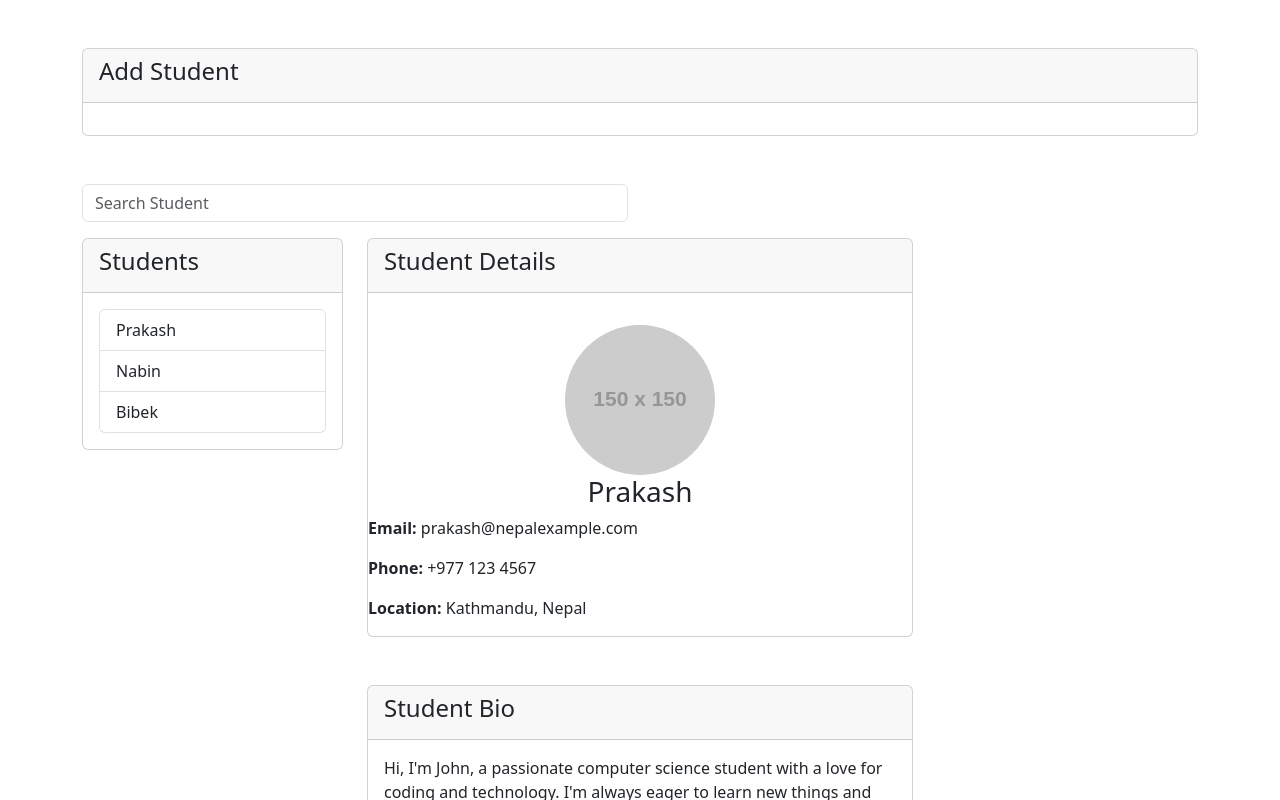
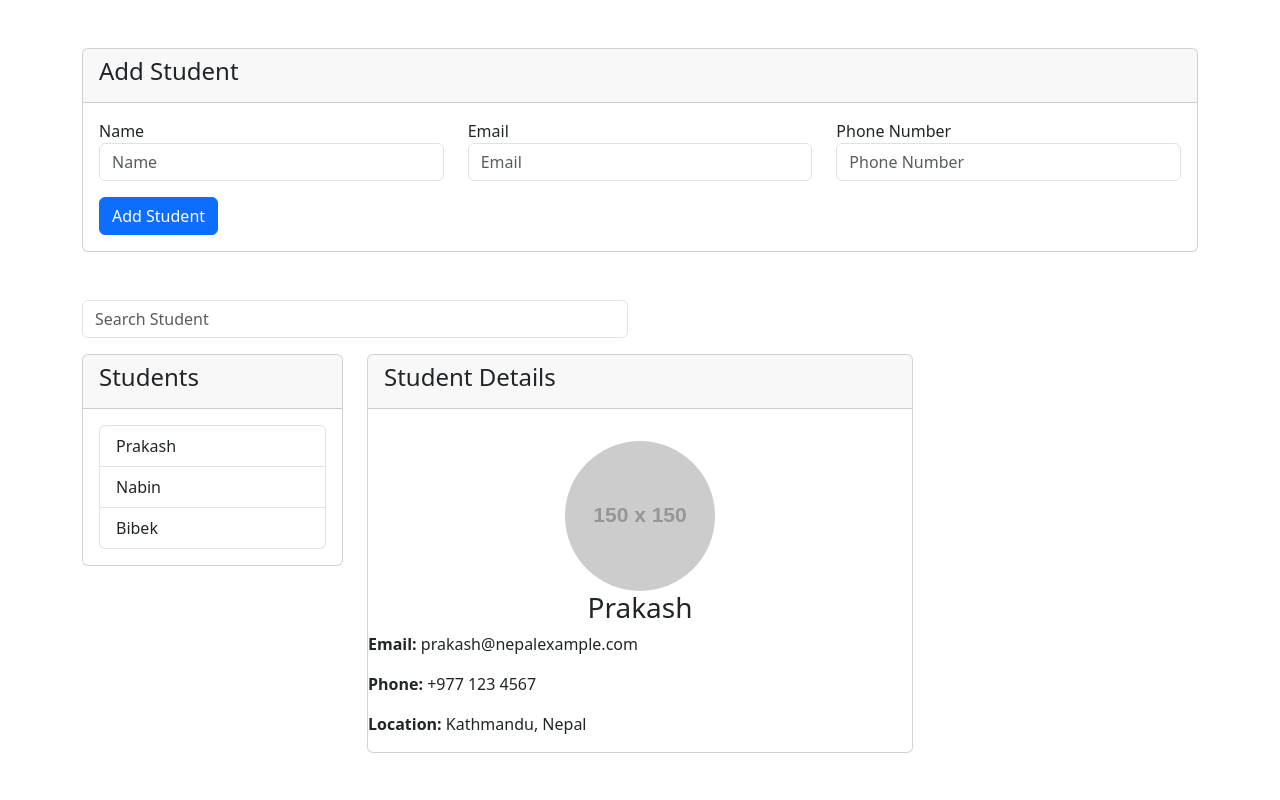
Before and after one commit to dinesh048/Student_Profile, a React (Vite) app: page / in a window 1280 px wide. Shown: the top 800 px of the page. Built offline with nearby package versions, Linux system fonts and the light colour scheme.

Commit message:
core: add form for add user

```diff
--- a/src/components/Student.jsx
+++ b/src/components/Student.jsx
@@ -60,6 +60,21 @@ function Student() {
   const showUserDetails = (user) => {
     setSelectedUser(user);
   };
+  const addUser = (e) => {
+    e.preventDefault();
+
+    const userData =  new FormData(e.target);
+    console.log('userData',userData);
+    console.log(userData.get('name'));
+    let newUser = {
+      name: userData.get('name'),
+      email: userData.get('email'),
+      phone: userData.get('phone')
+    }
+    usersList.push(newUser);
+    setUsers(usersList);
+    e.target.reset();
+  }
 
 
 
@@ -72,6 +87,23 @@ function Student() {
                     <h4> Add Student</h4>
                 </div>
                 <div className='card-body'>
+                  <form onSubmit={addUser}>
+                      <div  className='row'>
+                        <div className="col">
+                          <label> Name</label>
+                          <input type="text" className="form-control" name="name" placeholder="Name"/>
+                        </div>
+                        <div className="col">
+                          <label> Email</label>
+                          <input type="text" className="form-control" name="email" placeholder="Email"/>
+                        </div>
+                        <div className="col">
+                          <label> Phone Number</label>
+                          <input type="text" className="form-control" placeholder="Phone Number"/>
+                        </div>
+                        </div>
+                        <button type="submit" className="btn btn-primary mt-3">Add Student</button>
+                  </form>
               </div>
           </div>
         </div>
```
